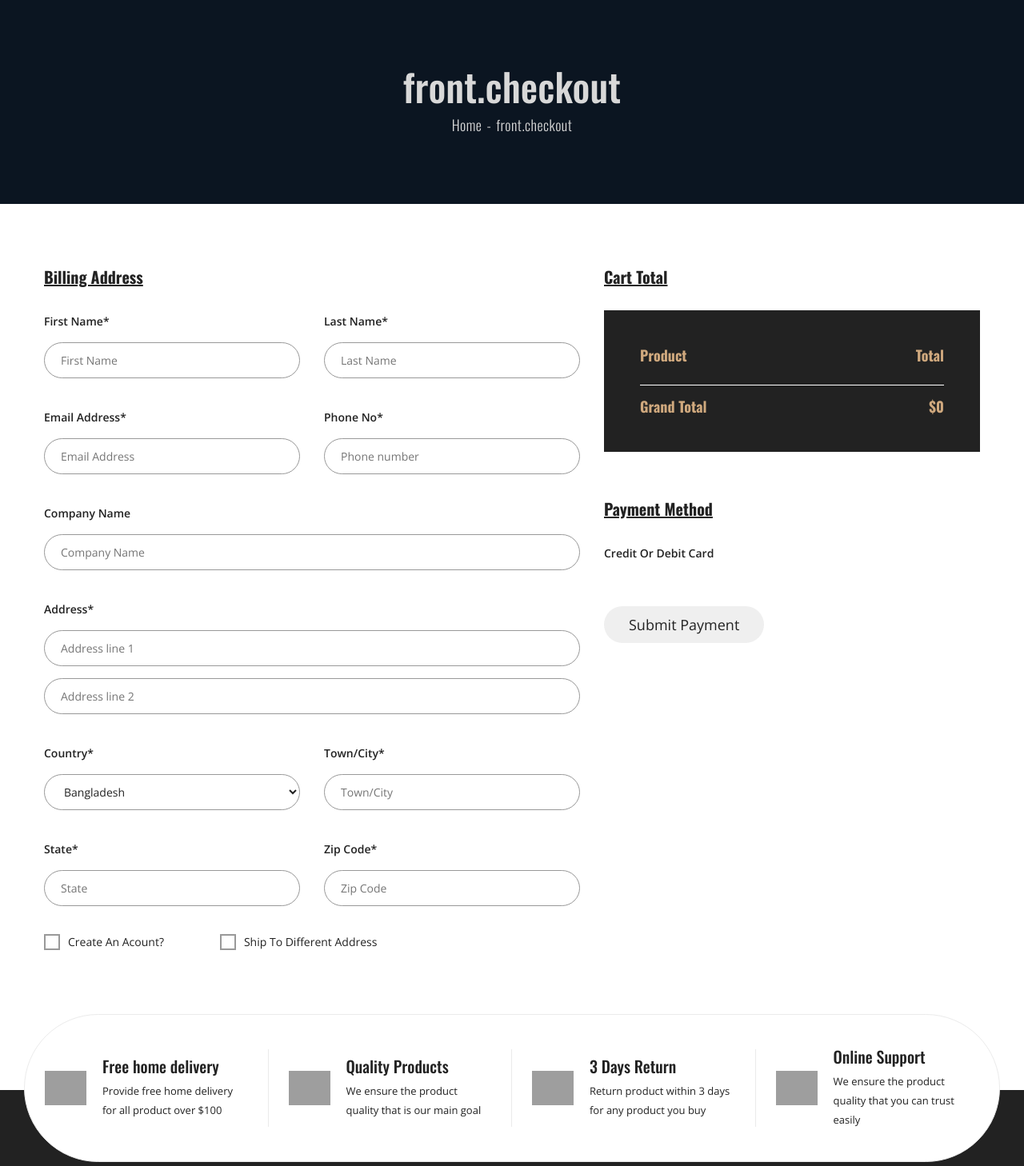
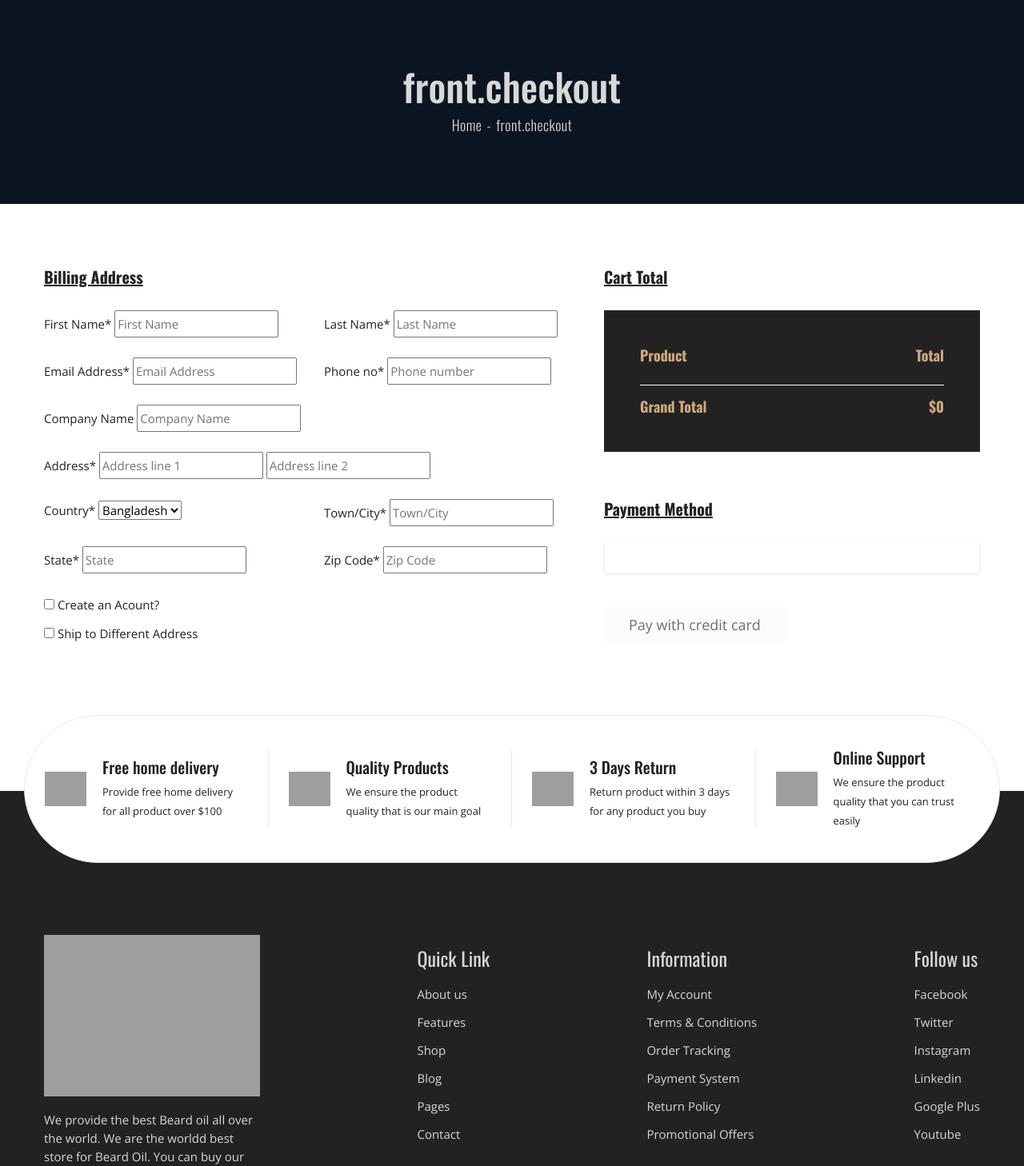
Before and after one commit to theafaid/Dealuxe, a Laravel app: page /checkout in a window 1280 px wide. Shown: the part 127-1585 px from the top of the page at 80% size. Run offline with Laravel 8, Linux system fonts and the light colour scheme; the visitor is signed in with stand-in values (Sample User, id 1); parts of the project's set-up code (start-up, migrations or seed data) failed here and were passed over; some libraries are stand-ins or nearby versions; grey boxes are pictures that could not be loaded.

Commit message:
Refactor stripe front end to checkout vuejs component

```diff
--- a/package.json
+++ b/package.json
@@ -25,6 +25,7 @@
     },
     "dependencies": {
         "v-toaster": "^1.0.3",
-        "vue-loader": "^15.4.2"
+        "vue-loader": "^15.4.2",
+        "vue-stripe-elements-plus": "^0.2.9"
     }
 }
--- a/public/design/css/checkout.css
+++ /dev/null
@@ -1,26 +0,0 @@
-.StripeElement {
-    background-color: white;
-    height: 40px;
-    padding: 10px 12px;
-    border-radius: 4px;
-    border: 1px solid transparent;
-    box-shadow: 0 1px 3px 0 #e6ebf1;
-    -webkit-transition: box-shadow 150ms ease;
-    transition: box-shadow 150ms ease;
-}
-
-.StripeElement--focus {
-    box-shadow: 0 1px 3px 0 #cfd7df;
-}
-
-.StripeElement--invalid {
-    border-color: #fa755a;
-}
-
-.StripeElement--webkit-autofill {
-    background-color: #fefde5 !important;
-}
-
-#card-errors{
-    color: red;
-}
--- a/public/design/js/checkout.js
+++ /dev/null
@@ -1,75 +0,0 @@
-// Create a Stripe client.
-var stripe = Stripe('pk_test_LXrT8vaoQOXTHBVC2vvLP0KR');
-
-// Create an instance of Elements.
-var elements = stripe.elements();
-
-// Custom styling can be passed to options when creating an Element.
-// (Note that this demo uses a wider set of styles than the guide below.)
-var style = {
-    base: {
-        color: '#32325d',
-        lineHeight: '18px',
-        fontFamily: '"Helvetica Neue", Helvetica, sans-serif',
-        fontSmoothing: 'antialiased',
-        fontSize: '16px',
-        '::placeholder': {
-            color: '#aab7c4'
-        }
-    },
-    invalid: {
-        color: '#fa755a',
-        iconColor: '#fa755a'
-    }
-};
-
-// Create an instance of the card Element.
-var card = elements.create('card',
-    {
-        style: style,
-        hidePostalCode: true
-    });
-
-// Add an instance of the card Element into the `card-element` <div>.
-card.mount('#card-element');
-
-// Handle real-time validation errors from the card Element.
-card.addEventListener('change', function(event) {
-    var displayError = document.getElementById('card-errors');
-    if (event.error) {
-        displayError.textContent = event.error.message;
-    } else {
-        displayError.textContent = '';
-    }
-});
-
-// Handle form submission.
-var form = document.getElementById('payment-form');
-form.addEventListener('submit', function(event) {
-    event.preventDefault();
-
-    stripe.createToken(card).then(function(result) {
-        if (result.error) {
-            // Inform the user if there was an error.
-            var errorElement = document.getElementById('card-errors');
-            errorElement.textContent = result.error.message;
-        } else {
-            // Send the token to your server.
-            stripeTokenHandler(result.token);
-        }
-    });
-});
-
-// Submit the form with the token ID.
-function stripeTokenHandler(token) {
-    // Insert the token ID into the form so it gets submitted to the server
-    var form = document.getElementById('payment-form');
-    var hiddenInput = document.createElement('input');
-    hiddenInput.setAttribute('type', 'hidden');
-    hiddenInput.setAttribute('name', 'stripeToken');
-    hiddenInput.setAttribute('value', token.id);
-    form.appendChild(hiddenInput);
-
-    // Submit the form
-    form.submit();
-}
--- a/resources/js/app.js
+++ b/resources/js/app.js
@@ -27,6 +27,7 @@
 Vue.component('example-component', require('./components/ExampleComponent.vue').default);
 Vue.component('shop-page', require('./pages/Shop.vue').default);
 Vue.component('cart', require('./components/Cart').default);
+Vue.component('checkout-form', require('./components/CheckoutForm').default);
 
 /**
  * Next, we will create a fresh Vue application instance and attach it to
--- a/resources/views/checkout.blade.php
+++ b/resources/views/checkout.blade.php
@@ -1,8 +1,4 @@
 @extends('layouts.app')
-
-@push('header')
-<link rel="stylesheet" href="{{asset('design/css/checkout.css')}}">
-@endpush
 
 @section('content')
     <!-- Page Banner Section Start -->
@@ -31,17 +27,12 @@
             <div class="row">
                 <div class="col-12">
 
-                    @if($failedMsg = session('failed'))
-                        <div class="alert alert-danger">
-                            {{$failedMsg}}
-                        </div>
-                    @endif
                     {{--<!-- Checkout Form s-->--}}
-                    <form action="{{route('checkout.store')}}" method="POST" class="checkout-form" id="payment-form">
-                        @csrf
+                    {{--<form action="#" class="checkout-form">--}}
                     <div class="row row-40">
 
                         <div class="col-lg-7">
+
                             <!-- Billing Address -->
                             <div id="billing-form" class="mb-10">
                                 <h4 class="checkout-title">Billing Address</h4>
@@ -215,29 +206,30 @@
 
                                 <!-- Payment Method -->
                                 <div class="col-12 mb-30">
+                                    <checkout-form></checkout-form>
 
-                                        <h4 class="checkout-title">Payment Method</h4>
+                                    {{--<form action="{{route('checkout.charge')}}" method="POST" id="payment-form">--}}
+                                    {{--@csrf--}}
+                                    {{--<div class="form-row">--}}
+                                    {{--<label for="card-element">--}}
+                                    {{--Credit or debit card--}}
+                                    {{--</label>--}}
+                                    {{--<div id="card-element">--}}
+                                    {{--<!-- A Stripe Element will be inserted here. -->--}}
+                                    {{--</div>--}}
 
-                                            <div class="form-row">
-                                                <label for="card-element">
-                                                    Credit or debit card
-                                                </label>
-                                                <div id="card-element">
-                                                    <!-- A Stripe Element will be inserted here. -->
-                                                </div>
-
-                                                <!-- Used to display form errors. -->
-                                                <div id="card-errors" role="alert"></div>
-                                            </div>
-
-                                            <button class="place-order btn btn-lg btn-round">Submit Payment</button>
+                                    {{--<!-- Used to display form errors. -->--}}
+                                    {{--<div id="card-errors" role="alert"></div>--}}
+                                    {{--</div>--}}
+                                    {{----}}
+                                    {{--</form>--}}
                                 </div>
 
                             </div>
                         </div>
 
                     </div>
-                    </form>
+                    {{--</form>--}}
 
                 </div>
             </div>
@@ -245,8 +237,3 @@
 
     </div><!-- Cart Section End -->
 @endsection
-
-@push('footer')
-    <script src="https://js.stripe.com/v3/"></script>
-    <script src="{{asset('design/js/checkout.js')}}"></script>
-@endpush
--- a/resources/views/layouts/partials/header.blade.php
+++ b/resources/views/layouts/partials/header.blade.php
@@ -29,7 +29,7 @@
 
     <!-- Main Style CSS -->
     <link rel="stylesheet" href="{{asset('design')}}/css/style.css">
-
+    <script src="https://js.stripe.com/v3/"></script>
     @stack('header')
     <!-- Modernizer JS -->
     <script src="{{asset('design')}}/js/vendor/modernizr-2.8.3.min.js"></script>
```
Also changed, not shown: resources/js/components/CheckoutForm.vue (added, +63 -0 lines), package-lock.json, public/js/app.js. Lines whose indentation alone changed are shown as unchanged.
